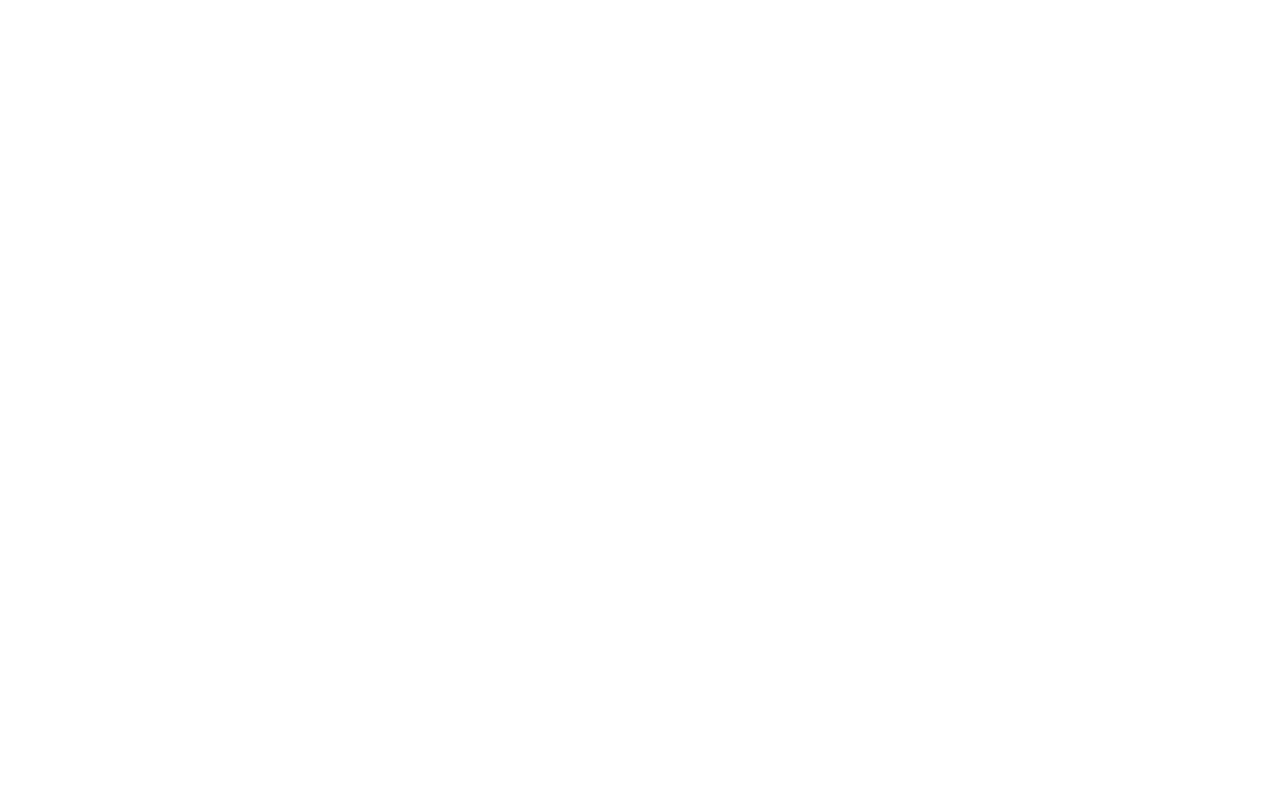
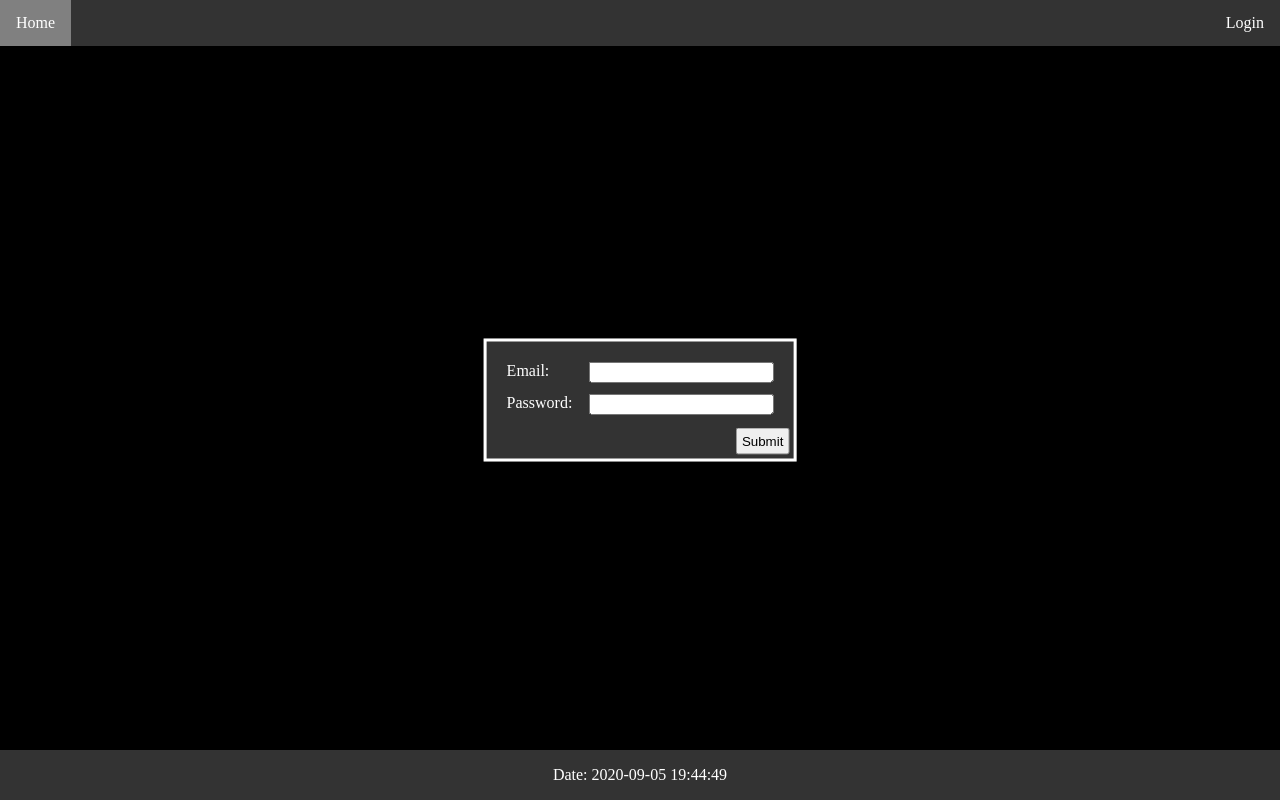
Before and after one commit to ericmatz/Login-PHP, a PHP site: page /login.php in a window 1280 px wide. Before the commit the page is empty. Run offline with PHP 8.4, Linux system fonts and the light colour scheme.

Commit message:
various changes and login form setup

```diff
--- a/index.php
+++ b/index.php
@@ -4,7 +4,8 @@
         <link rel="stylesheet" href="styles/header.css"></link>
         <link rel="stylesheet" href="styles/index.css"></link>
         <link rel="stylesheet" href="styles/footer.css"></link>
-        <script type="text/javascript" src="scripts/index.js"></script>
+
+        <script type="text/javascript" src="scripts/header.js"></script>
     </head>
     <body>
         <?php require 'view_components/header.php'?>
--- a/login.php
+++ b/login.php
@@ -0,0 +1,26 @@
+<html>
+    <head>
+        <title>Login</title>
+        <link rel="stylesheet" href="styles/header.css"></link>
+        <link rel="stylesheet" href="styles/login.css"></link>
+        <link rel="stylesheet" href="styles/footer.css"></link>
+
+        <script type="text/javascript" src="scripts/login.js"></script>
+    </head>
+    <body>
+        <?php require 'view_components/header.php'?>
+            <form id="formLogin" class="center">
+                <div class="form-row">
+                    <label for="email">Email:</label>
+                    <input type="email" name="email" required>
+                </div>
+                <div class="form-row">
+                    <label for="password">Password:</label>
+                    <input type="password" name="password" required>
+                </div>
+                <br>
+                <button type="submit" id="btnSubmit">Submit</button>
+            </form>
+        <?php require 'view_components/footer.php'?>
+    </body>
+</html>
--- /dev/null
+++ b/scripts/header.js
@@ -0,0 +1 @@
+let btnLogout = document.getElementById('btnLogout'), btnLogin = document.getElementById('btnLogin');
--- /dev/null
+++ b/styles/login.css
@@ -0,0 +1,40 @@
+form {
+    background: #333;
+    border-style: solid;
+    color: white;
+    width: fit-content;
+    text-align: center;
+    padding: 4px;
+}
+
+form button{
+    float: right;
+    padding: 4px;
+}
+
+body {
+    padding: 0;
+    margin: 0;
+    background-color: black;
+}
+
+.center {
+    margin: 0;
+    position: absolute;
+    top: 50%;
+    left: 50%;
+    transform: translate(-50%, -50%);
+  }
+
+.form-row{
+    padding: 16px;
+}
+
+.form-row label{
+    float: left;
+    padding-inline-end: 16px;
+}
+
+.form-row input{
+    float: right;
+}
--- a/view_components/header.php
+++ b/view_components/header.php
@@ -18,7 +18,6 @@
             <li><a href="index.php">Home</a></li>
             <li id="btnLogin">
                 <?php
-                $_SESSION['user'] = array('email' => 'ericmatz1@gmail.com','username'=>'ericm');
                 if (isset($_SESSION['user'])) {
                     echo $dropdown;
                 } else {
```
Also changed, not shown: logout.php (added, +7 -0 lines), scripts/login.js (added), validation/validate_login.php (added).
